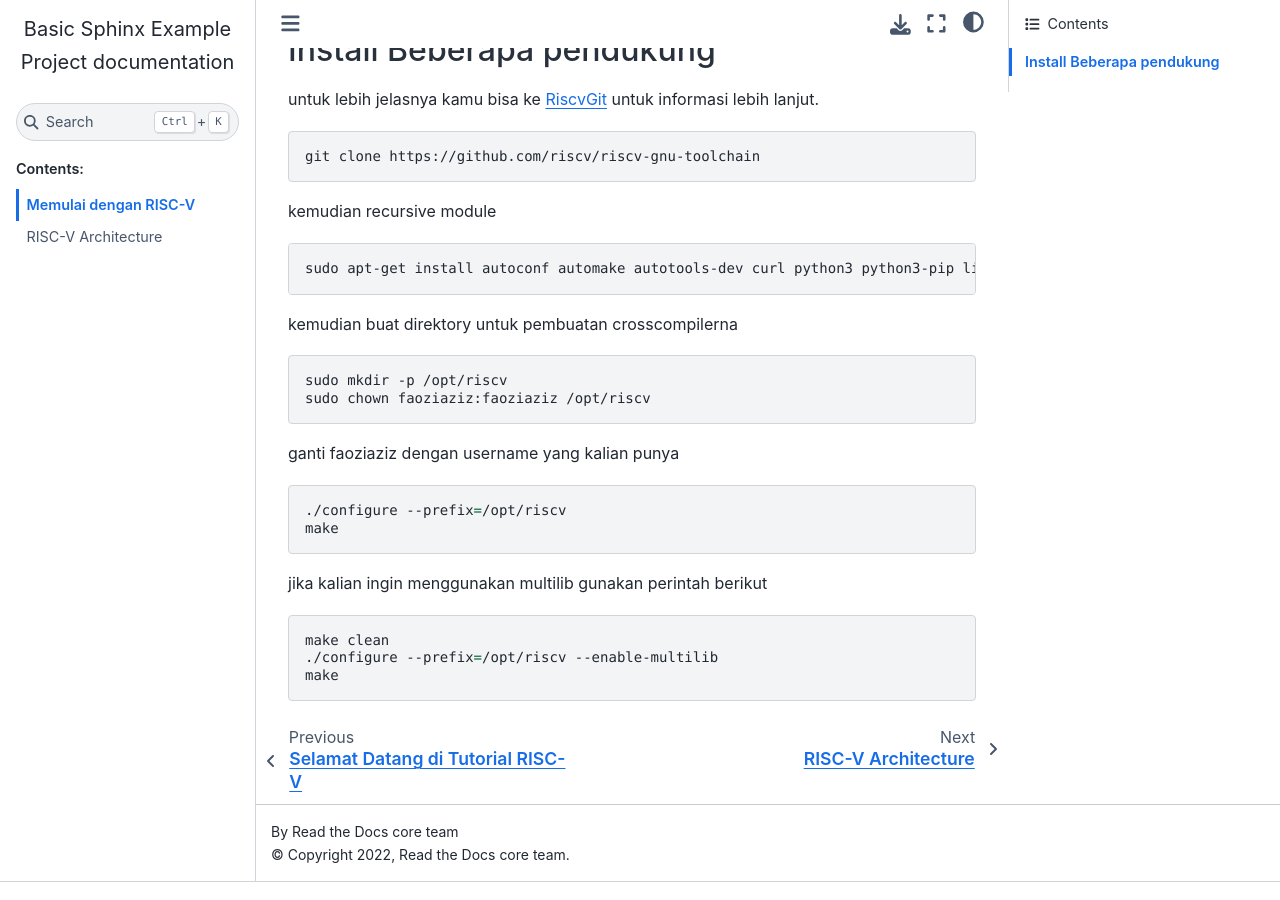
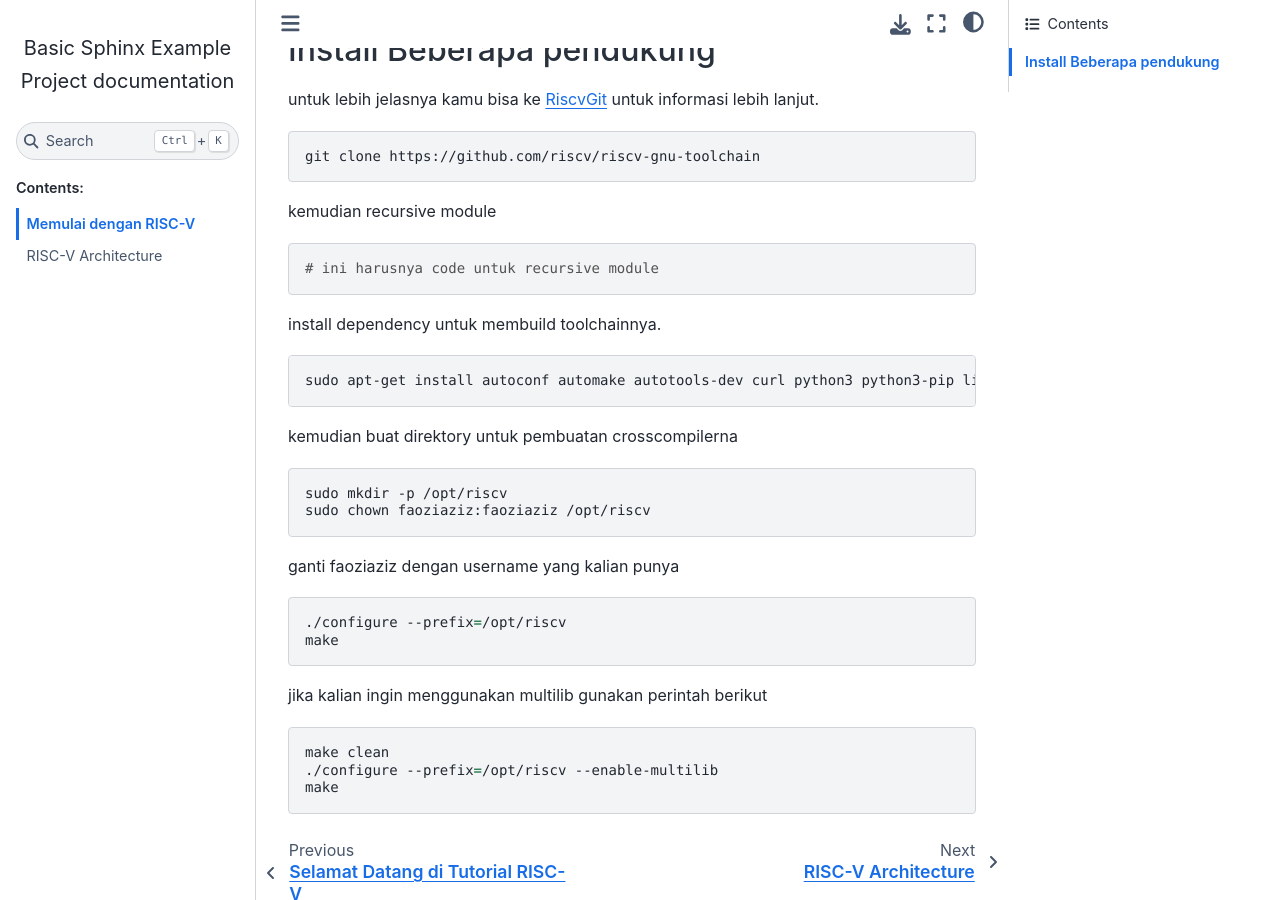
Before and after one commit to faoziaziz/radics-riscv-tut, a Sphinx documentation site: the page built from docs/pendahuluan.rst, in a window 1280 px wide and 900 px high, scrolled down 579 px. Built offline with Sphinx 7.4.7 and the Sphinx Book theme 1.1.4, drawn with Linux system fonts in a browser that asks for light colours.

Commit message:
Update pendahuluan.rst

```diff
--- a/docs/pendahuluan.rst
+++ b/docs/pendahuluan.rst
@@ -23,6 +23,12 @@ untuk lebih jelasnya kamu bisa ke `RiscvGit`_ untuk informasi lebih lanjut.
     git clone https://github.com/riscv/riscv-gnu-toolchain
 
 kemudian recursive module
+
+.. code-block:: bash
+
+    # ini harusnya code untuk recursive module
+
+install dependency untuk membuild toolchainnya.
 
 .. code-block:: bash
 
```
